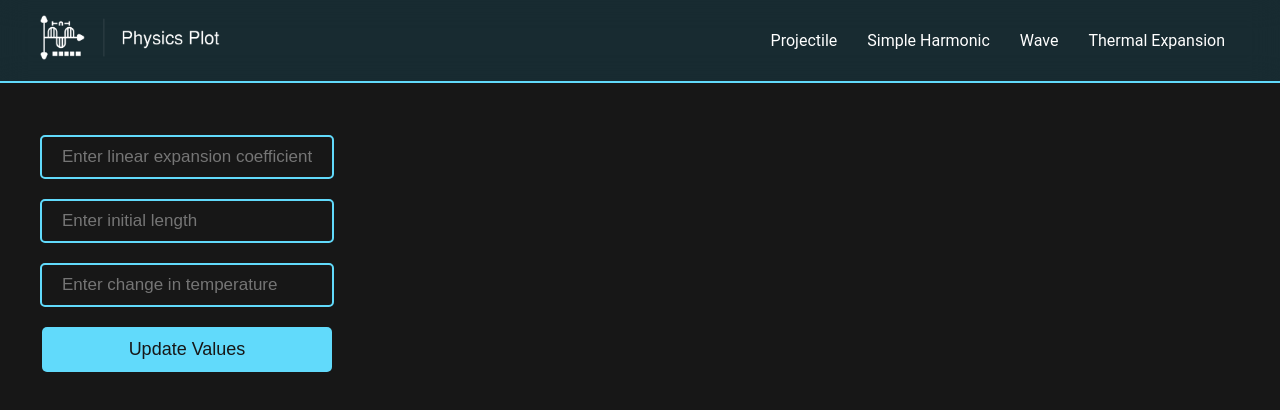
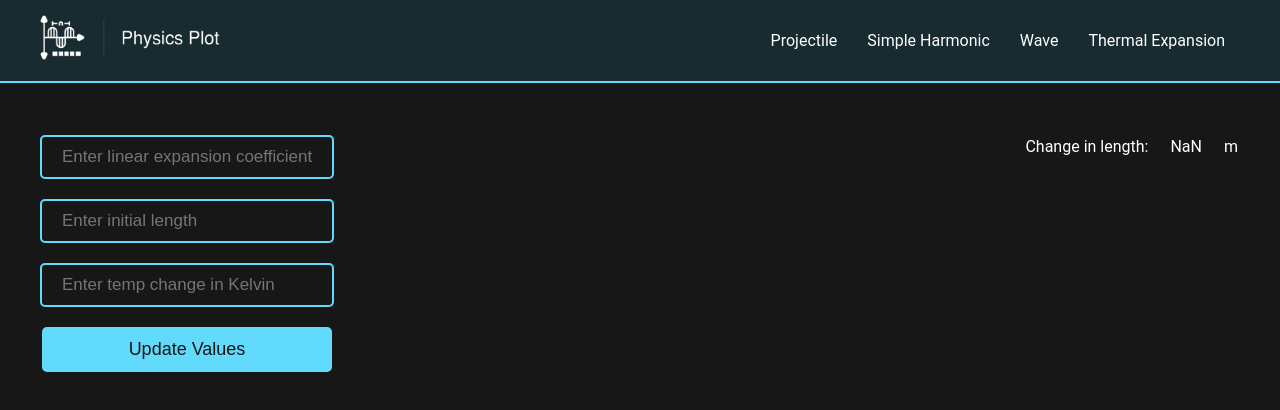
Before and after one commit to aadium/physics-plot, a React (Create React App) app: page /thermalexpansion in a window 1280 px wide. Shown: the top 410 px of the page. Built offline with nearby package versions, Linux system fonts and the light colour scheme.

Commit message:
added calculated values to the page.

```diff
--- a/src/pages/thermalExpansion.js
+++ b/src/pages/thermalExpansion.js
@@ -9,14 +9,11 @@ import Navbar from "../widgets/navbar";
 function ThermalExpansion() {
   const chartRef = useRef(null);
 
-  const [error, setError] = useState('');
-  const [linearExpansionCoefficient, setLinearExpansionCoefficient] = useState(0);
-  const [initialLength, setInitialLength] = useState(0);
+  const [error, setError] = useState("");
+  const [linearExpansionCoefficientText, setLinearExpansionCoefficientText] = useState("");
+  const [initialLengthText, setInitialLengthText] = useState("");
+  const [changeInTemperatureText, setChangeInTemperatureText] = useState("");
   const [finalLength, setFinalLength] = useState(0);
-  const [changeInTemperature, setChangeInTemperature] = useState(0);
-  const [linearExpansionCoefficientText, setLinearExpansionCoefficientText] = useState('');
-  const [initialLengthText, setInitialLengthText] = useState('');
-  const [changeInTemperatureText, setChangeInTemperatureText] = useState('');
 
   const handleChange = () => {
     const newLinearExpansionCoefficient = parseFloat(linearExpansionCoefficientText);
@@ -28,13 +25,7 @@ function ThermalExpansion() {
       !isNaN(newInitialLength) &&
       !isNaN(newChangeInTemperature)
     ) {
-      setChangeInTemperature(newChangeInTemperature);
-      setInitialLength(newInitialLength);
-      setLinearExpansionCoefficient(newLinearExpansionCoefficient);
-
-      const finalLength = newInitialLength * (1 + newLinearExpansionCoefficient * newChangeInTemperature);
-
-      setFinalLength(finalLength);
+      setFinalLength(newInitialLength * (1 + newLinearExpansionCoefficient * newChangeInTemperature));
 
       updateChart(newInitialLength, finalLength);
 
@@ -56,8 +47,8 @@ function ThermalExpansion() {
         labels: ['Initial Length', 'Final Length'],
         datasets: [{
           label: 'Length',
-          backgroundColor: [colors.graphLineColor1, colors.graphLineColor3],
-          data: [initialLength, finalLength],
+          backgroundColor: [colors.graphLineColor1, colors.graphLineColor2],
+          data: [parseFloat(initialLengthText), finalLength],
         }],
       },
       options: {
@@ -76,7 +67,14 @@ function ThermalExpansion() {
 
   return (
     <center>
-      <Navbar/>
+      <Navbar />
+      <table className="stats-pane" cellPadding={10}>
+        <tr>
+          <td align="right">Change in length:</td>
+          <td>{(finalLength - parseFloat(initialLengthText)).toFixed(3)}</td>
+          <td>m</td>
+        </tr>
+      </table>
       <div className="input-pane">
         <div>
           <input
@@ -98,7 +96,7 @@ function ThermalExpansion() {
           <input
             className="func-coeff"
             type="text"
-            placeholder="Enter change in temperature"
+            placeholder="Enter temp change in Kelvin"
             onChange={(e) => setChangeInTemperatureText(e.target.value)}
           />
         </div>
--- a/src/theme/colors.js
+++ b/src/theme/colors.js
@@ -1,9 +1,8 @@
 const colors = {
     backgroundColor : '#171717',
-    primaryColor : '#3498db',
-    graphLineColor1 : '#3498db',
-    graphLineColor2 : '#2ecc71',
-    graphLineColor3 : '#f39c12',
+    primaryColor : '#61dafb',
+    graphLineColor1 : '#2ecc71',
+    graphLineColor2 : '#f39c12',
     gridlineColor: '#ffffff10',
     axisColor : '#FFFFFF'
 }
```
